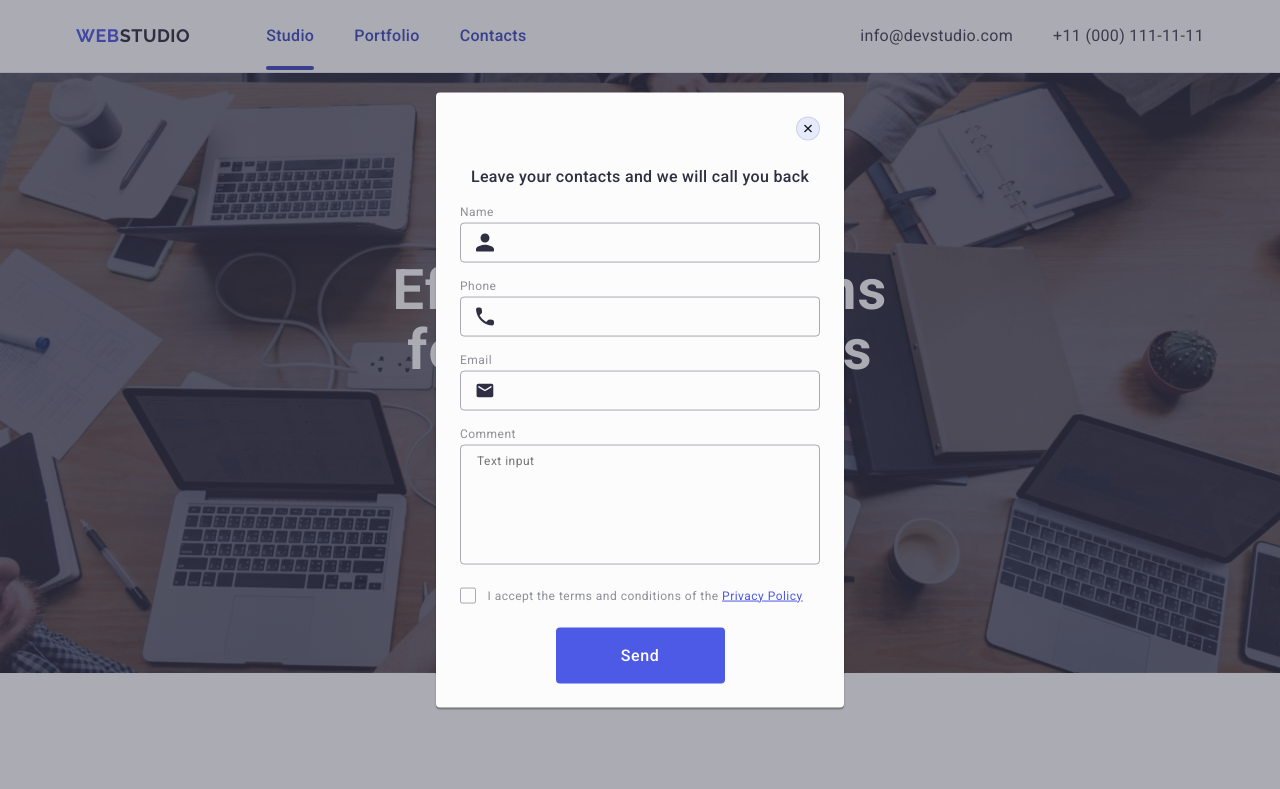
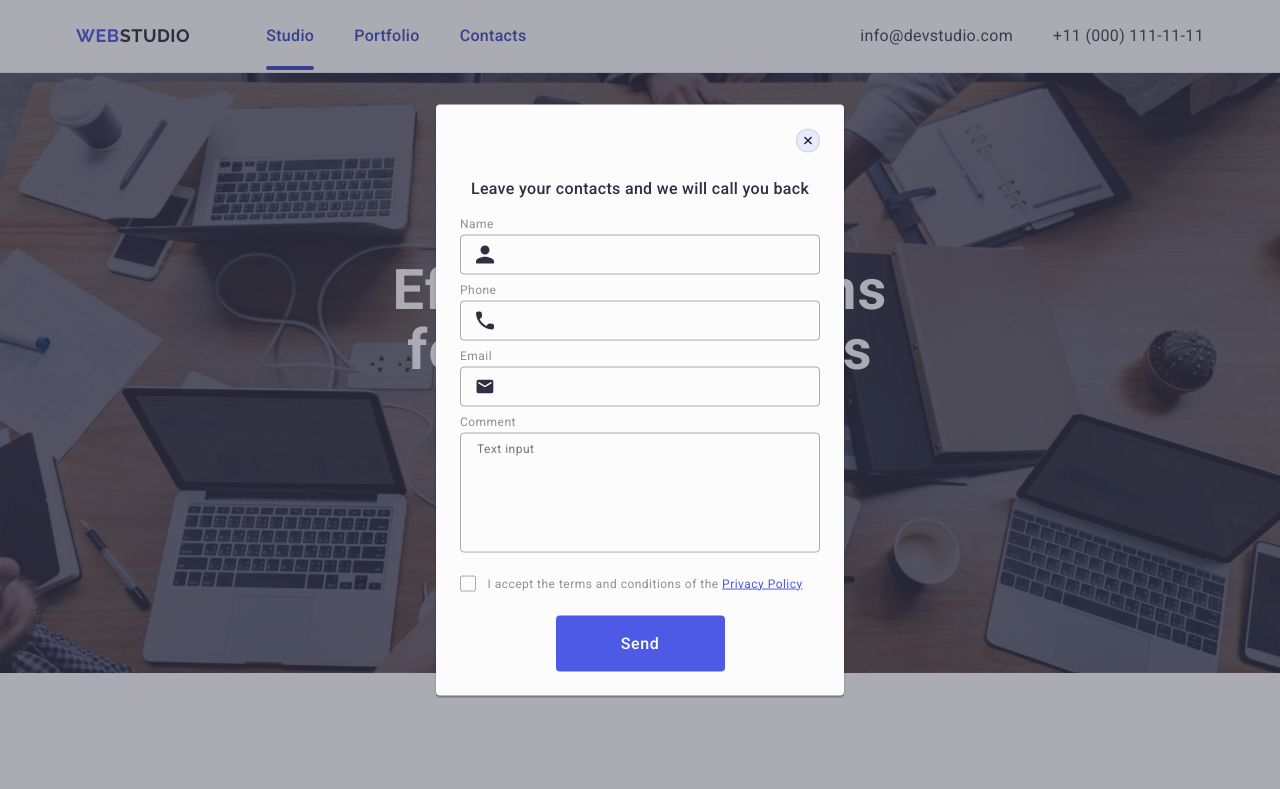
Before and after one commit to Vetaxa13/goit-markup-hw-05, a plain HTML site: page index.html in a window 1280 px wide. Shown: the top 789 px of the page. Drawn offline with nearby package versions, Linux system fonts and the light colour scheme.

Commit message:
Updated hw05-7

```diff
--- a/css/styles.css
+++ b/css/styles.css
@@ -574,6 +574,9 @@ img {
 }
 /* ====================== Review-Form styles/ =====================*/
 .review-form-field-wrapper {
+  margin-bottom: 8px;
+}
+.review-form-field-wrapper-name {
   margin-bottom: 16px;
 }
 .review-form-field-label {
--- a/index.html
+++ b/index.html
@@ -625,7 +625,7 @@
               </svg>
             </div>
           </div>
-          <div class="review-form-field-wrapper">
+          <div class="review-form-field-wrapper-name">
             <label for="user-comment" class="review-form-field-label"
               >Comment</label
             >
```
